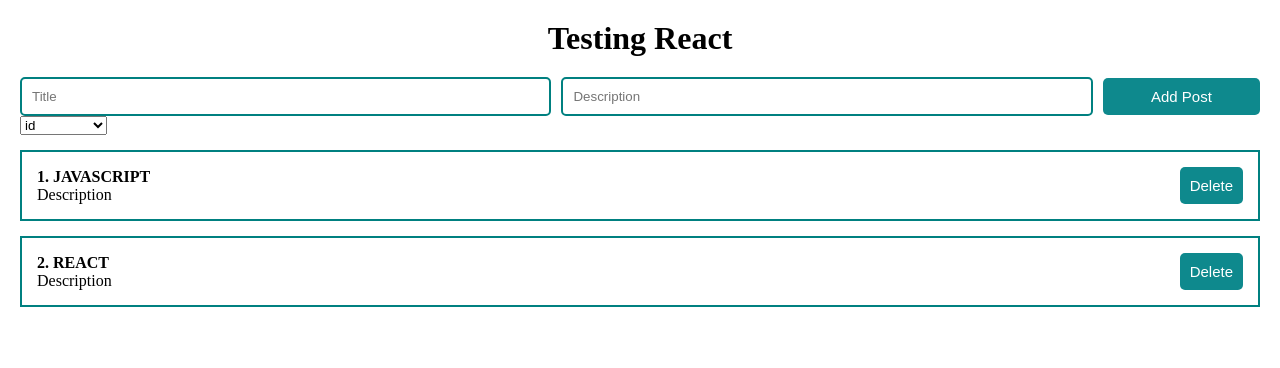
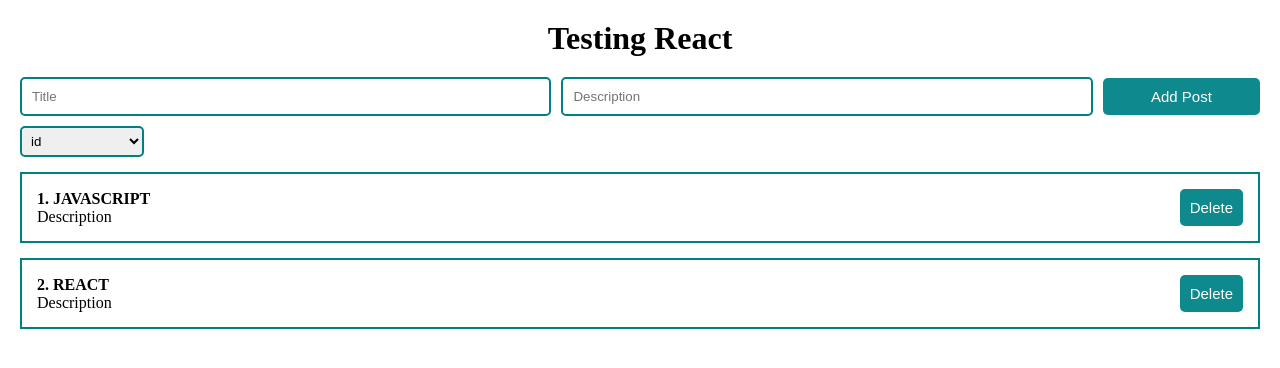
Before and after one commit to rauf322/React-TypeScript-Blog-Application, a React (Vite) app: page / in a window 1280 px wide. Shown: the top 368 px of the page. Built offline with nearby package versions, Linux system fonts and the light colour scheme.

Commit message:
Add styles

```diff
--- /dev/null
+++ b/src/components/UI/MySelect/MySelect.module.css
@@ -0,0 +1,8 @@
+.mySelect{
+    margin-top: 10px;
+    padding: 5px;
+    margin-right: 5px;
+    border-radius: 5px;
+    border: 2px solid teal;
+    width: 10%;
+}
--- a/src/components/UI/MySelect/MySelect.tsx
+++ b/src/components/UI/MySelect/MySelect.tsx
@@ -1,3 +1,4 @@
+import classes from './MySelect.module.css';
 interface Post {
     posts: { id: number; title: string; description: string }[];
     DefaultValue: string;
@@ -28,7 +29,7 @@ const MySelect = ({ posts, DefaultValue, options,setPost}: Post) => {
         }
       };
     return (
-            <select onChange={event => { sortPosts(event.target.value) }}>
+            <select className={classes.mySelect} onChange={event => { sortPosts(event.target.value) }}>
                 <option value="" disabled>{DefaultValue}</option>
                 {options.map((option) => (
                     <option key={option} value={option}>{option}</option>)
```
